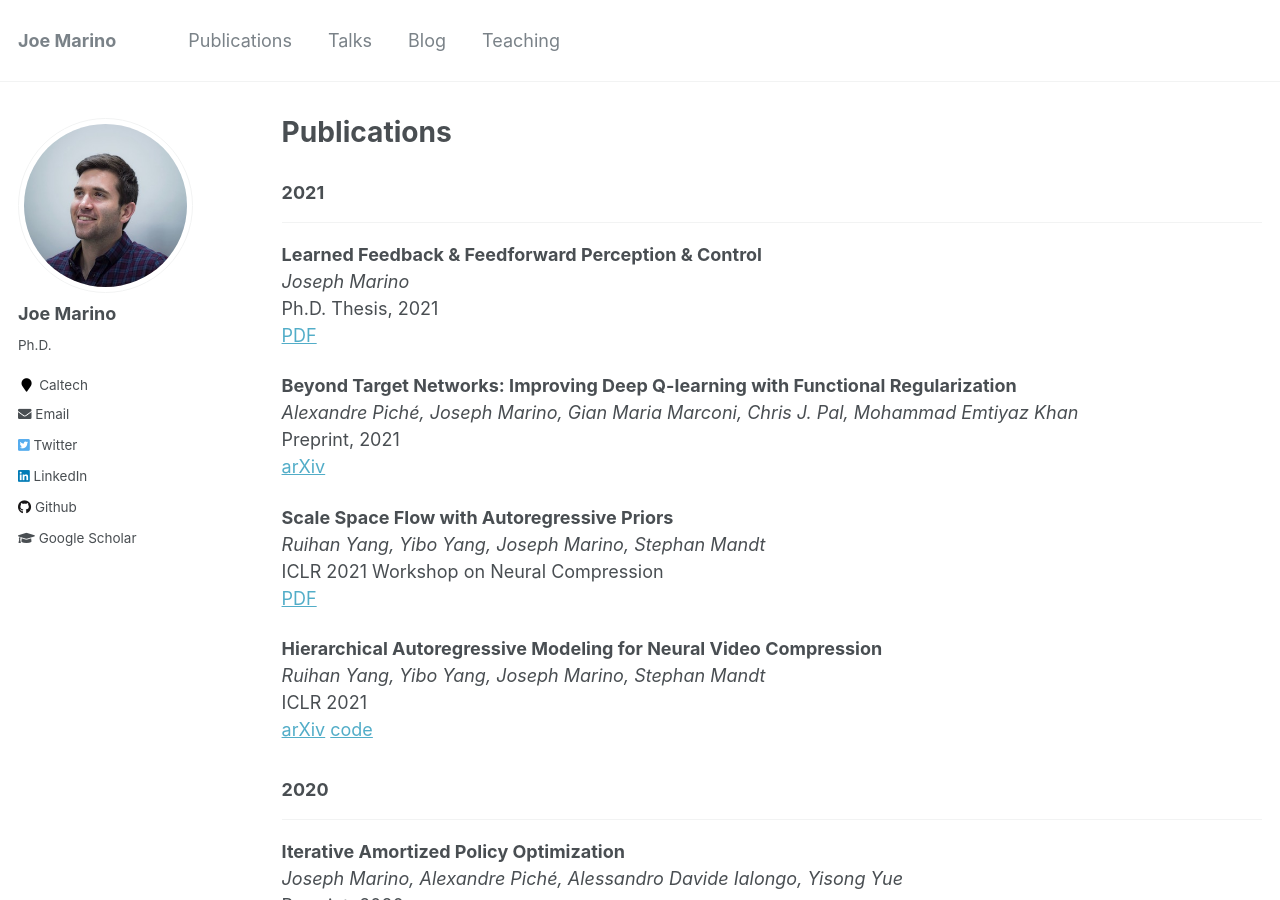
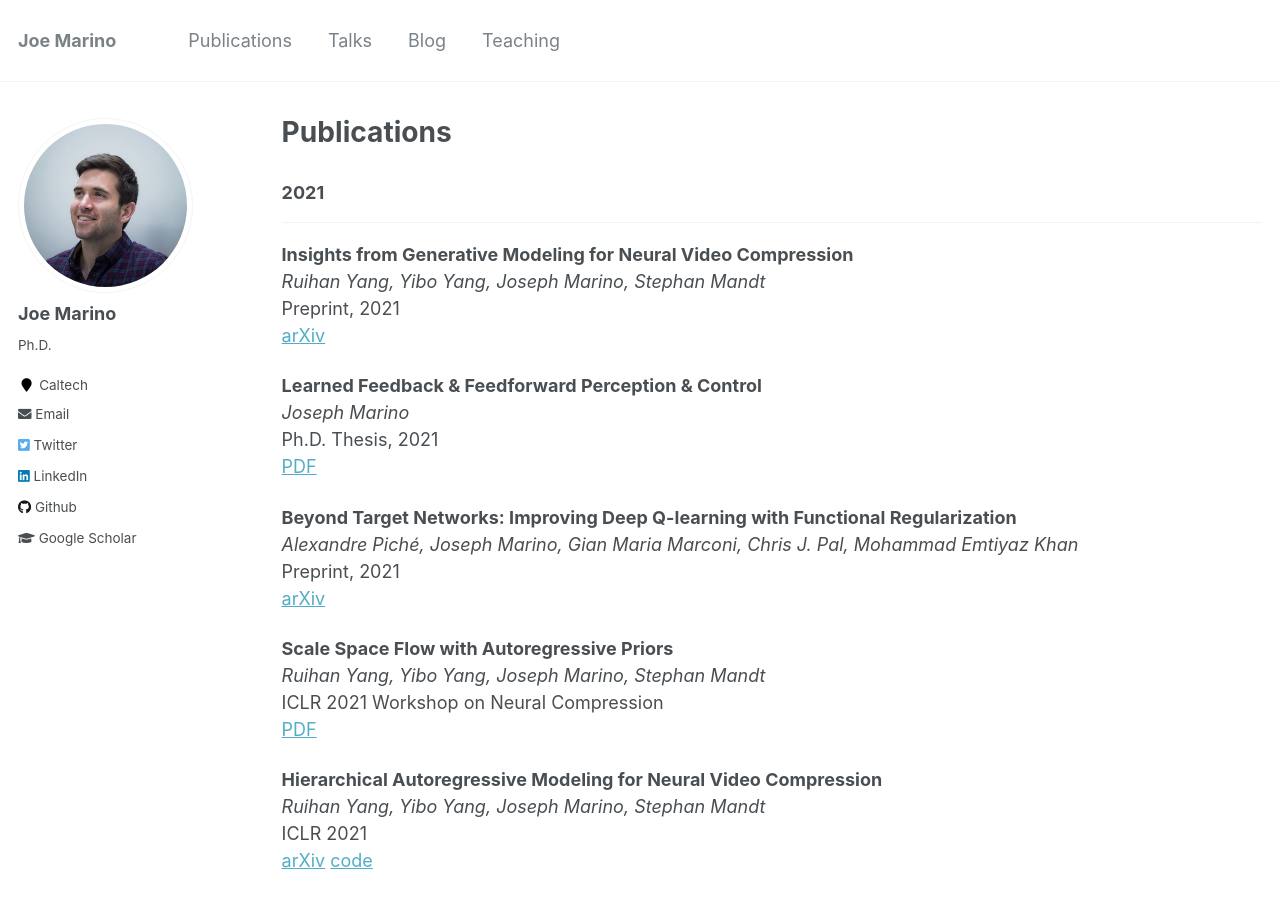
Before and after one commit to joelouismarino/joelouismarino.github.io, a Jekyll site: the page built from _pages/publications.md, in a window 1280 px wide and 900 px high. Built offline with Jekyll 4.4.1, drawn with Linux system fonts in a browser that asks for light colours.

Commit message:
updating pubs

```diff
--- a/_pages/publications.md
+++ b/_pages/publications.md
@@ -6,6 +6,11 @@ author_profile: true
 ---
 ### 2021
 ___
+
+**Insights from Generative Modeling for Neural Video Compression**
+*Ruihan Yang, Yibo Yang, Joseph Marino, Stephan Mandt*
+Preprint, 2021
+[arXiv](https://arxiv.org/abs/2107.13136)
 
 **Learned Feedback & Feedforward Perception & Control**
 *Joseph Marino*
```
